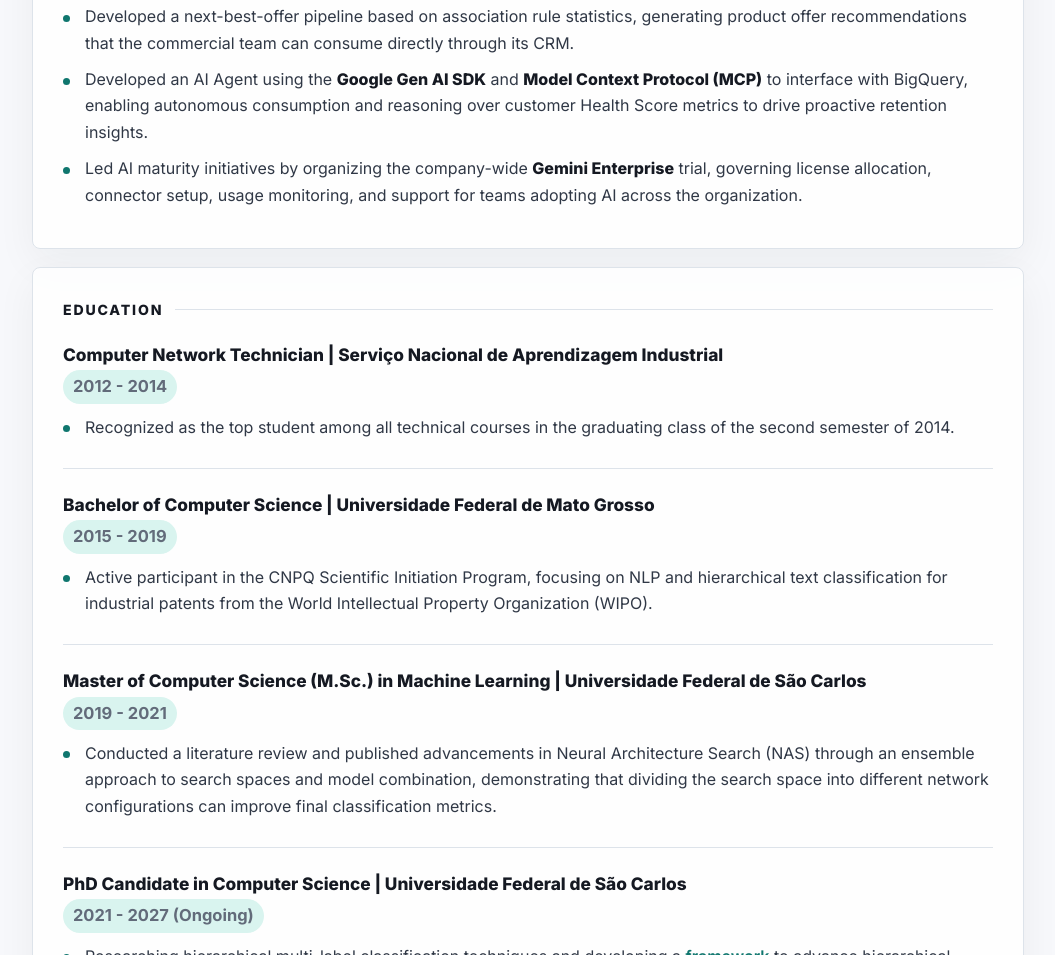
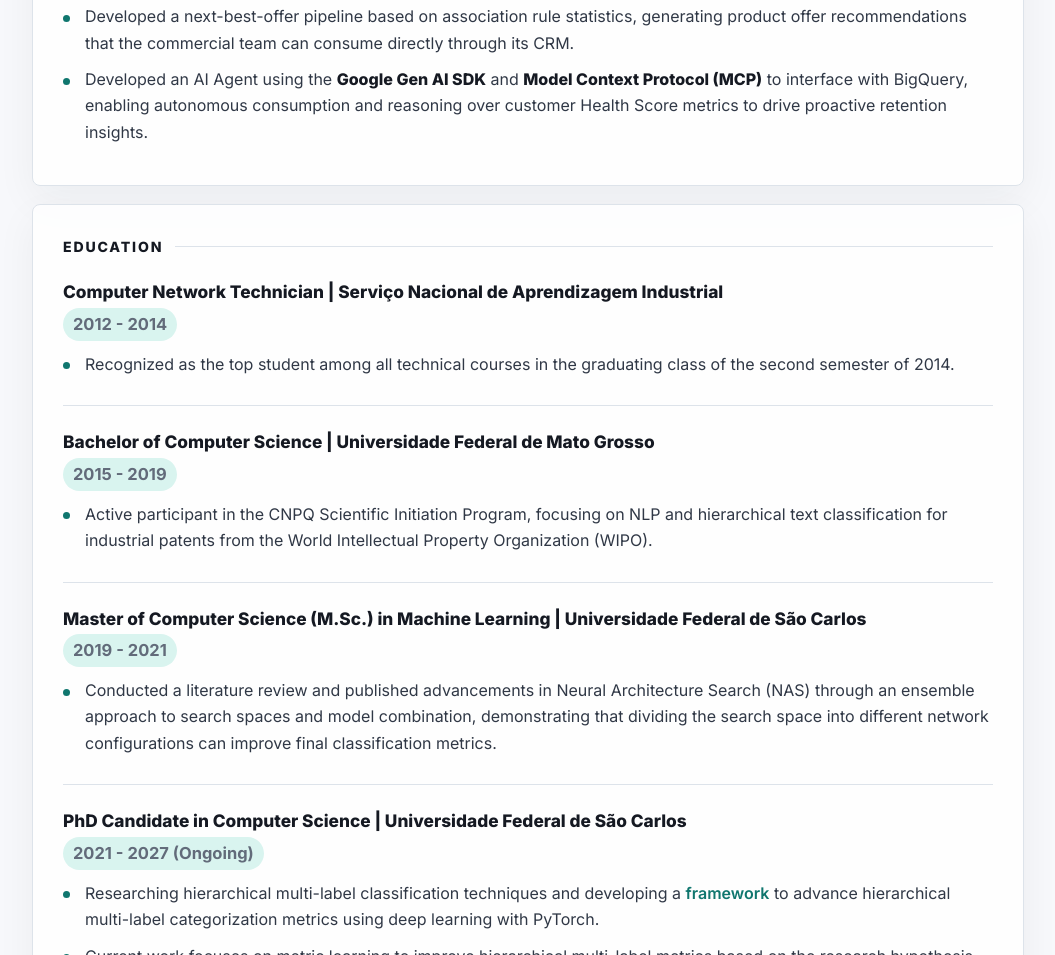
Before and after one commit to Sette/sette.github.io, a plain HTML site: page index.html in a window 1280 px wide. Shown: the part 2083-3038 px from the top of the page, without its empty margins (112-1167 px from the left). Drawn offline with Linux system fonts and the light colour scheme.

Commit message:
feat(resume): remove Gemini Enterprise governance bullet point from Solides role
- Remove outdated AI maturity initiative achievement related to Gemini Enterprise trial governance
- Streamline role description to focus on core data science and analytics contributions
- Maintain bilingual content consistency by removing both English and Portuguese versions of the bullet point

```diff
--- a/index.html
+++ b/index.html
@@ -361,7 +361,6 @@
             <li data-en="Built dashboards to monitor customer health across the company, giving business teams visibility into risk signals, engagement metrics, and retention opportunities." data-pt="Construí dashboards para monitorar a saúde dos clientes na companhia, dando aos times de negócio visibilidade sobre sinais de risco, métricas de engajamento e oportunidades de retenção.">Built dashboards to monitor customer health across the company, giving business teams visibility into risk signals, engagement metrics, and retention opportunities.</li>
             <li data-en="Developed a next-best-offer pipeline based on association rule statistics, generating product offer recommendations that the commercial team can consume directly through its CRM." data-pt="Desenvolvi um pipeline de próxima melhor oferta baseado em estatísticas de regras de associação, gerando recomendações de ofertas de produto para consumo direto pelo time comercial no CRM.">Developed a next-best-offer pipeline based on association rule statistics, generating product offer recommendations that the commercial team can consume directly through its CRM.</li>
             <li data-en="Developed an AI Agent using the <b>Google Gen AI SDK</b> and <b>Model Context Protocol (MCP)</b> to interface with BigQuery, enabling autonomous consumption and reasoning over customer Health Score metrics to drive proactive retention insights." data-pt="Desenvolvi um agente de IA usando o <b>Google Gen AI SDK</b> e o <b>Model Context Protocol (MCP)</b> para interface com o BigQuery, permitindo consumo autônomo e raciocínio sobre métricas de Health Score dos clientes para gerar insights proativos de retenção.">Developed an AI Agent using the <b>Google Gen AI SDK</b> and <b>Model Context Protocol (MCP)</b> to interface with BigQuery, enabling autonomous consumption and reasoning over customer Health Score metrics to drive proactive retention insights.</li>
-            <li data-en="Led AI maturity initiatives by organizing the company-wide <b>Gemini Enterprise</b> trial, governing license allocation, connector setup, usage monitoring, and support for teams adopting AI across the organization." data-pt="Liderei iniciativas de maturidade em IA ao organizar o trial corporativo do <b>Gemini Enterprise</b>, fazendo a governança de alocação de licenças, configuração de conectores, monitoramento de uso e suporte aos times que adotam IA na organização.">Led AI maturity initiatives by organizing the company-wide <b>Gemini Enterprise</b> trial, governing license allocation, connector setup, usage monitoring, and support for teams adopting AI across the organization.</li>
         </ul>
 
     </section>
```
